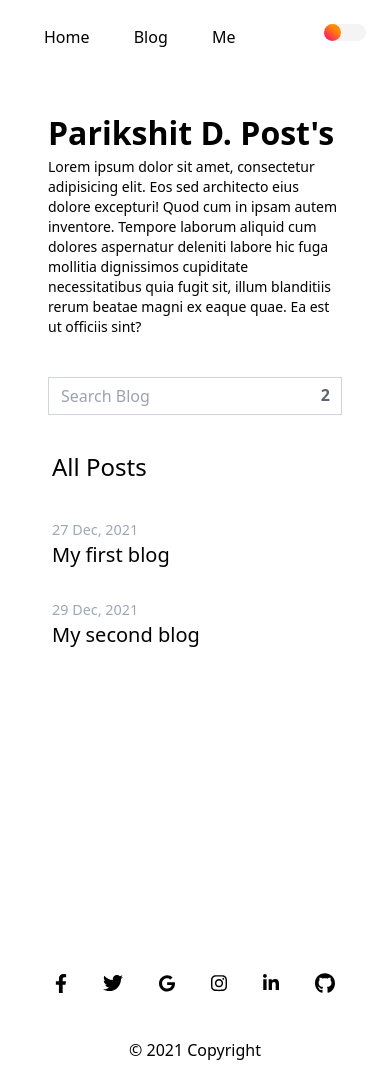
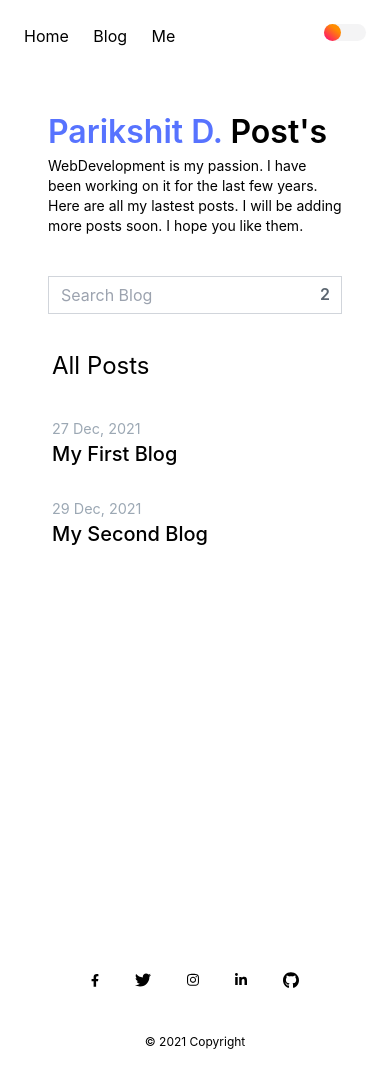
Before and after one commit to vesper85/NextBlog, a Next.js app: page /blog in a window 390 px wide. Built offline with nearby package versions, Linux system fonts and the light colour scheme.

Commit message:
added more components, modified some content

```diff
--- a/components/BlogHeader.js
+++ b/components/BlogHeader.js
@@ -5,11 +5,12 @@ function BlogHeader() {
   return (
     <section className={blogStyles.BlogHeader}>
         <div className={blogStyles.header_title}>
-            <span>Parikshit D.</span> Post&apos;s
+            <span className="text-color-primary">Parikshit D.</span> Post&apos;s
         </div>
         <div>
-            <p>
-                Lorem ipsum dolor sit amet, consectetur adipisicing elit. Eos sed architecto eius dolore excepturi! Quod cum in ipsam autem inventore. Tempore laborum aliquid cum dolores aspernatur deleniti labore hic fuga mollitia dignissimos cupiditate necessitatibus quia fugit sit, illum blanditiis rerum beatae magni ex eaque quae. Ea est ut officiis sint?
+            <p className="text-[1.05rem] leading-5">
+              WebDevelopment is my passion. I have been working on it for the last few years.
+              Here are all my lastest posts. I will be adding more posts soon. I hope you like them.
             </p>
         </div>
     </section>
--- a/components/Footer.js
+++ b/components/Footer.js
@@ -6,13 +6,13 @@ function Footer() {
         <footer className="text-center text-black dark:text-white" >
           <div className="container pt-9">
             <div className="flex justify-center items-center mb-9">
-              <a href="#!" className="mr-9 text-black dark:text-white">
+              <a href="https://www.facebook.com/shubhangi.deshmukh.1612/" className="mr-9 text-black dark:text-white">
                 <svg
                   aria-hidden="true"
                   focusable="false"
                   data-prefix="fab"
                   data-icon="facebook-f"
-                  className="svg-inline--fa fa-facebook-f w-3"
+                  className="svg-inline--fa fa-facebook-f w-2 sm:w-3"
                   role="img"
                   xmlns="http://www.w3.org/2000/svg"
                   viewBox="0 0 320 512"
@@ -24,13 +24,13 @@ function Footer() {
                   ></path>
                 </svg>
               </a>
-              <a href="#!" className="mr-9 text-black dark:text-white ">
+              <a href="https://twitter.com/cr3ative10" className="mr-9 text-black dark:text-white ">
                 <svg
                   aria-hidden="true"
                   focusable="false"
                   data-prefix="fab"
                   data-icon="twitter"
-                  className="svg-inline--fa fa-twitter w-5"
+                  className="svg-inline--fa fa-twitter w-4 sm:w-5"
                   role="img"
                   xmlns="http://www.w3.org/2000/svg"
                   viewBox="0 0 512 512"
@@ -41,30 +41,13 @@ function Footer() {
                   ></path>
                 </svg>
               </a>
-              <a href="#!" className="mr-9 text-black dark:text-white">
-                <svg
-                  aria-hidden="true"
-                  focusable="false"
-                  data-prefix="fab"
-                  data-icon="google"
-                  className="svg-inline--fa fa-google w-4"
-                  role="img"
-                  xmlns="http://www.w3.org/2000/svg"
-                  viewBox="0 0 488 512"
-                >
-                  <path
-                    fill="currentColor"
-                    d="M488 261.8C488 403.3 391.1 504 248 504 110.8 504 0 393.2 0 256S110.8 8 248 8c66.8 0 123 24.5 166.3 64.9l-67.5 64.9C258.5 52.6 94.3 116.6 94.3 256c0 86.5 69.1 156.6 153.7 156.6 98.2 0 135-70.4 140.8-106.9H248v-85.3h236.1c2.3 12.7 3.9 24.9 3.9 41.4z"
-                  ></path>
-                </svg>
-              </a>
-              <a href="#!" className="mr-9 text-black dark:text-white">
+              <a href="https://www.instagram.com/dev_wizard/" className="mr-9 text-black dark:text-white">
                 <svg
                   aria-hidden="true"
                   focusable="false"
                   data-prefix="fab"
                   data-icon="instagram"
-                  className="svg-inline--fa fa-instagram w-4"
+                  className="svg-inline--fa fa-instagram w-3 sm:w-4"
                   role="img"
                   xmlns="http://www.w3.org/2000/svg"
                   viewBox="0 0 448 512"
@@ -75,13 +58,13 @@ function Footer() {
                   ></path>
                 </svg>
               </a>
-              <a href="#!" className="mr-9 text-black dark:text-white">
+              <a href="https://www.linkedin.com/in/parikshit-deshmukh-a717091a3/" className="mr-9 text-black dark:text-white">
                 <svg
                   aria-hidden="true"
                   focusable="false"
                   data-prefix="fab"
                   data-icon="linkedin-in"
-                  className="svg-inline--fa fa-linkedin-in w-4"
+                  className="svg-inline--fa fa-linkedin-in w-3 sm:w-4"
                   role="img"
                   xmlns="http://www.w3.org/2000/svg"
                   viewBox="0 0 448 512"
@@ -92,13 +75,13 @@ function Footer() {
                   ></path>
                 </svg>
               </a>
-              <a href="#!" className="text-black dark:text-white">
+              <a href="https://github.com/vesper85" className="text-black dark:text-white">
                 <svg
                   aria-hidden="true"
                   focusable="false"
                   data-prefix="fab"
                   data-icon="github"
-                  className="svg-inline--fa fa-github w-5"
+                  className="svg-inline--fa fa-github w-4 sm:w-5"
                   role="img"
                   xmlns="http://www.w3.org/2000/svg"
                   viewBox="0 0 496 512"
@@ -112,7 +95,7 @@ function Footer() {
             </div>
           </div>
 
-          <div className="container text-center text-black dark:text-white p-2 sm:p-4" >
+          <div className="container text-center text-black dark:text-white p-2 sm:p-4 text-[0.75rem] sm:text-[1rem] " >
             © 2021 Copyright
             <a className="text-black dark:text-white" href="https://tailwind-elements.com/"></a>
           </div>
--- a/components/allUtils.js
+++ b/components/allUtils.js
@@ -1,12 +1,14 @@
 import P from './blog-utils/P';
 import H1 from './blog-utils/H1';
 import Image from 'next/image';
+import Highlight from './blog-utils/Highlight';
 
 
 const allUtils = {
     P,
     H1,
-    Image
+    Image,
+    Highlight
 }
 
 export default allUtils;
--- a/components/blog-utils/H1.js
+++ b/components/blog-utils/H1.js
@@ -1,8 +1,8 @@
 import styles from '../../styles/components.module.css'
 
-const Blog_h1 = (props) => {
+const Blog_h1 = ({children}) => {
   return (
-    <div className={styles.heading}>{props.text} </div>
+    <div className={styles.heading}>{children} </div>
   )
 }
 
--- /dev/null
+++ b/components/blog-utils/Highlight.js
@@ -0,0 +1,10 @@
+//import React from 'react'
+
+
+const highlight = ({children}) => {
+  return (
+    <span className=" text-color-primary text-[1.2rem]" >{children}</span>
+  )
+}
+
+export default highlight
--- a/components/blog-utils/P.js
+++ b/components/blog-utils/P.js
@@ -1,10 +1,11 @@
+
 
 import styles from '../../styles/components.module.css'
 
 
-const P = () => {
+const P = ({children}) => {
   return (
-    <p className={styles.paragraph}>Lorem ipsum dolor sit amet consectetur adipisicing elit. Pariatur, sunt. Error reprehenderit hic quos voluptatem ducimus nostrum placeat perspiciatis minima nesciunt in voluptate eveniet incidunt accusamus pariatur necessitatibus temporibus animi commodi, iure veniam unde totam, optio numquam iusto! Eveniet soluta ut porro et natus veritatis qui. Tempore suscipit provident nemo!</p>
+    <p className={styles.paragraph}>{children}</p>
   )
 }
 
--- a/styles/Blog.module.css
+++ b/styles/Blog.module.css
@@ -39,7 +39,7 @@ md:
   @apply text-color-primary;
 }*/
 .blog_title {
-  @apply flex-[5_1_0%] text-xl md:text-[1.2rem] md:ml-4;
+  @apply flex-[5_1_0%] text-xl md:text-[1.2rem] md:ml-4 capitalize;
 }
 .blog_title a {
   @apply hover:text-color-primary ease-in duration-200 text-xl md:text-[1.6rem] font-medium sm:font-semibold m-auto;
--- a/styles/Home.module.css
+++ b/styles/Home.module.css
@@ -58,7 +58,7 @@
 }
 
 .nav_link {
-  @apply mx-5 sm:text-[1.1rem] md:text-[1.2rem];
+  @apply mr-5 sm:mx-5 sm:text-[1.1rem] md:text-[1.2rem];
 }
 
 :golbal(.light) .nav_link {
--- a/styles/globals.css
+++ b/styles/globals.css
@@ -7,7 +7,7 @@
   --color-text: hsl(0deg, 0%, 100%);
   --color-background: hsl(210deg, 30%, 8%);
   --color-blurred-background: hsla(210deg, 30%, 8%, 0.85);
-  --color-primary: rgb(87, 115, 255);
+  --color-primary: #5773ff;
   --color-secondary: hsl(333deg, 100%, 52%);
   --color-tertiary: hsl(53deg, 100%, 50%);
   --color-decorative: hsl(200deg, 50%, 60%);
@@ -52,8 +52,14 @@
   --color-subtle-background-2: hsl(225deg, 25%, 95%);
 }
 
+/*@import url('https://fonts.googleapis.com/css2?family=Karla:wght@200;300;400;500;600;700&display=swap');*/
+@import url('https://fonts.googleapis.com/css2?family=Inter:wght@400;500;600&display=swap');
 body {
   @apply bg-color-homepage-light text-black dark:bg-color-background-dark dark:text-white p-0 m-0 h-full;
+}
+html {
+  /*font-family: 'Karla', sans-serif;*/
+  font-family: 'Inter', sans-serif;
 }
 
 a {
```
Also changed, not shown: pages/aboutme.js (+21 -12 lines), posts/test.mdx (+9 -3 lines), 1 other file (tests, documents, lock files or other folders).
